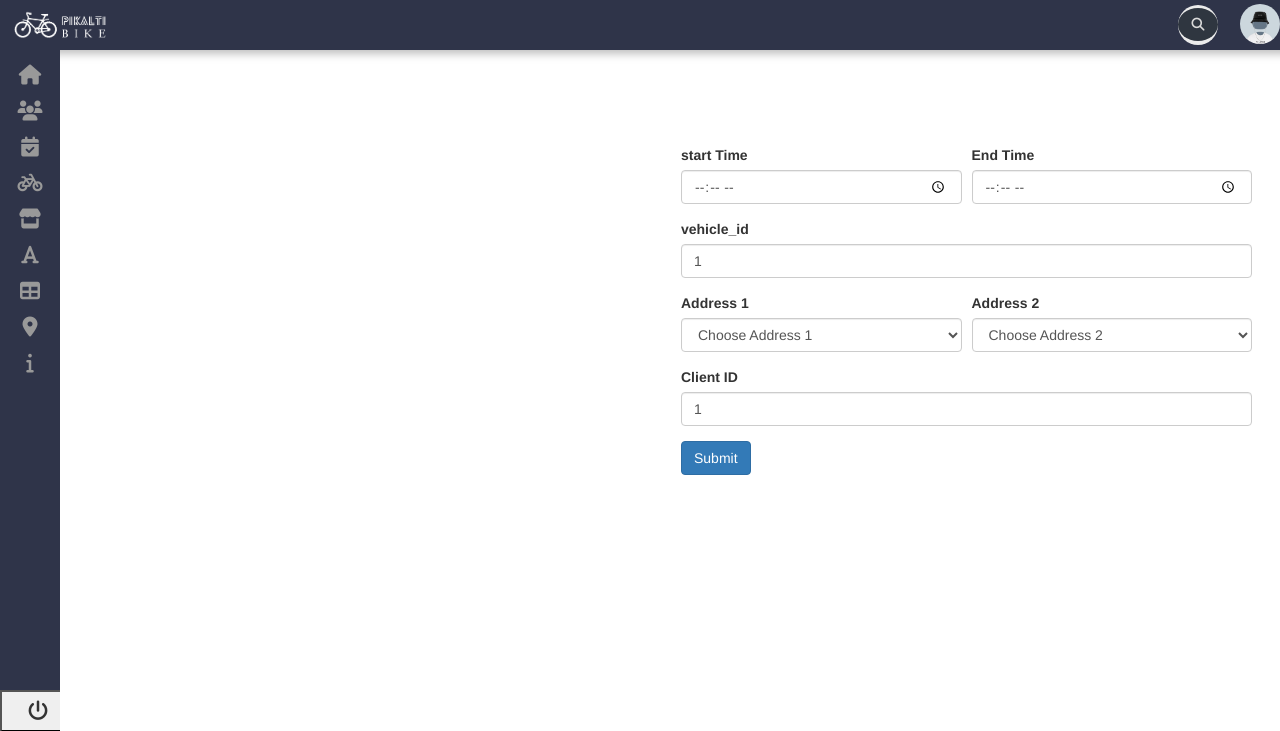
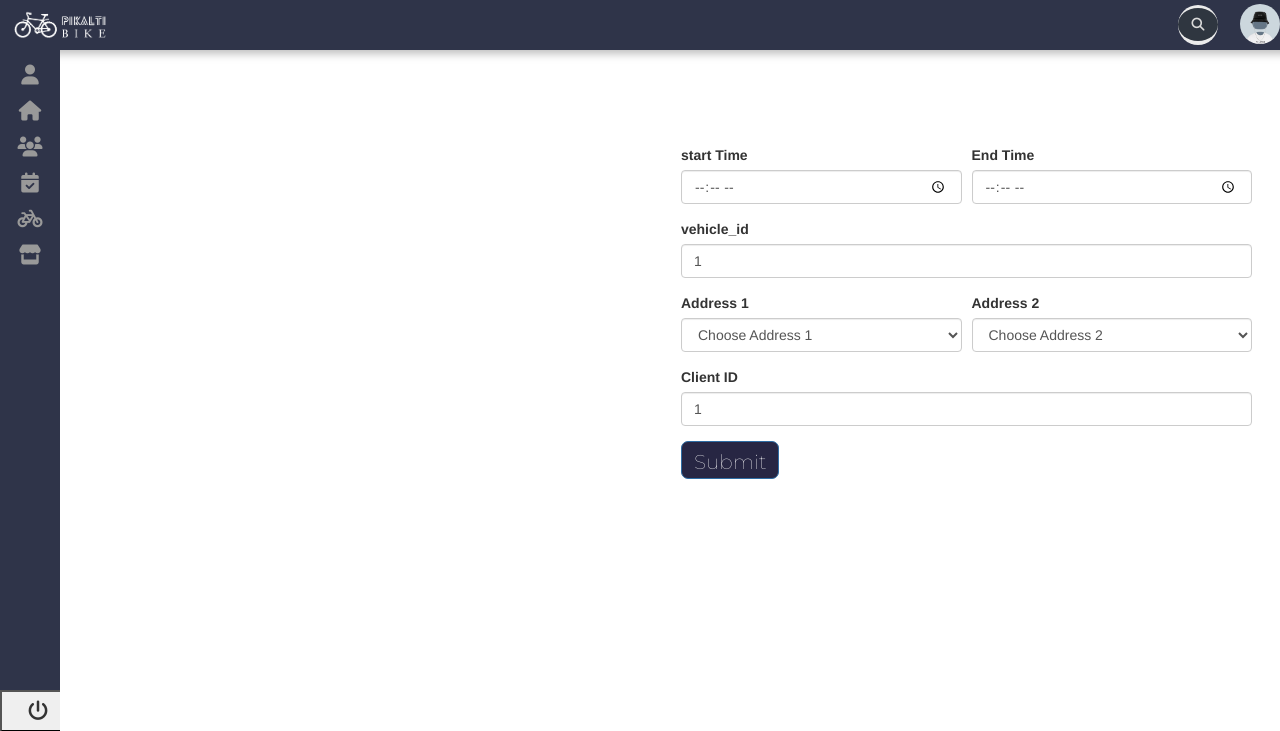
Before and after one commit to BouzineAicha/Pikalti, a PHP site: page /Reservation.php?idv=1 in a window 1280 px wide. Shown: the top 731 px of the page. Run offline with PHP 8.4, Linux system fonts and the light colour scheme; the visitor is signed in with stand-in values (Sample User, id 1); data that the repository does not hold is empty; some libraries are stand-ins or nearby versions.

Commit message:
last de last

```diff
--- a/Bookings.php
+++ b/Bookings.php
@@ -83,7 +83,7 @@ $search = "";
                   <td style="vertical-align:-webkit-baseline-middle;width:160px;text-align:center;"> ' . $row["id_agence"] . '</td>
                   <td style="vertical-align:-webkit-baseline-middle;width:160px;text-align:center;">' . $row["end_time"] . '</td>
                   <td style="vertical-align:-webkit-baseline-middle;width:160px;text-align:center;"> ' . $row["id_agence2"] . '</td>
-                  <td style="vertical-align:-webkit-baseline-middle;width:160px;text-align:center;">' .$row["id_agence2"]. '</td>
+                  <td style="vertical-align:-webkit-baseline-middle;width:160px;text-align:center;">' .$row["daily_hour_Rate"]. '</td>
                   <td style="vertical-align:-webkit-baseline-middle;width:124px;text-align:center;"> <a href="update.php? id=' . $row["ID_reservation"] . ' "<i class="fa fa-edit 2x btn " style="vertical-align:-webkit-baseline-middle;width:124px;text-align:center;font-size:20px;"></i></a>  </td>
                   <td style="vertical-align:-webkit-baseline-middle;width:127px;text-align:center;"> <form action="Bookings.php" method="post"> <a href="Bookings.php?ID_delete='.  $row["ID_reservation"].'"onClick="return confirm(`Are you sure you want to delete?`)"> <i class="bx bx-trash icon 2x btn" style="font-size:20px;"></i></a></form> </td>'
 
--- a/Reservation.php
+++ b/Reservation.php
@@ -113,7 +113,14 @@ header("location:Bookings.php");
                     </div>
 
 
-                <button type="submit" class="btn btn-primary" name="submit">Submit</button>
+                <button type="submit" class="btn btn-primary" style="  font-family: 'Montserrat';
+  background: #272643;
+  border-radius: 7px;
+  font-size: 20px;
+  font-weight: 500;
+  text-align: center;
+  height:38px;
+  color: #fff;" name="submit">Submit</button>
                 </div>
 
 
--- a/login.php
+++ b/login.php
@@ -17,8 +17,8 @@ if (isset($_POST['submit'])) {
 
     //  $_SESSION["fullName"]= $_POST['fullName'];
 
-    $_SESSION["email"] =$_POST['managerEmail'];
-    // $_SESSION["fnam"] = $row_assoc['fullName'];
+    // $_SESSION["email"] =$_POST['managerEmail'];
+    $_SESSION["fnam"] = $row_assoc['fullName'];
     // $_SESSION['fullName'] = $firstname;
 
     header("location:home.php");
--- a/nav.php
+++ b/nav.php
@@ -1,6 +1,7 @@
 
 <?php
-// session_start();
+include "connection.php";
+session_start();
 if (isset($_POST["logout"])) {
     session_destroy();
       header("location:login.php");
@@ -46,6 +47,13 @@ if (isset($_POST["logout"])) {
             <ul>
                 <li>
                     <a href="home.php">
+                        <i class="fa fa-user fa-2x"></i>
+                        <span class="nav-text">
+                        <?php echo $_SESSION["fnam"]; ?>
+                        </span>
+                    </a>
+                <li>
+                    <a href="home.php">
                         <i class="fa fa-home fa-2x"></i>
                         <span class="nav-text">
                             Dashboard
@@ -63,7 +71,7 @@ if (isset($_POST["logout"])) {
 
                 </li>
                 <li class="has-subnav">
-                    <a href="addReservation.php">
+                    <a href="bookings.php">
                         <i class="fa fa-calendar-check fa-2x"></i>
                         <span class="nav-text">
                             Reservations
@@ -89,38 +97,6 @@ if (isset($_POST["logout"])) {
                         </span>
                     </a>
                 </li>
-                <li>
-                    <a href="#">
-                        <i class="fa fa-font fa-2x"></i>
-                        <span class="nav-text">
-                            Quotes
-                        </span>
-                    </a>
-                </li>
-                <li>
-                    <a href="#">
-                        <i class="fa fa-table fa-2x"></i>
-                        <span class="nav-text">
-                            Tables
-                        </span>
-                    </a>
-                </li>
-                <li>
-                    <a href="#">
-                        <i class="fa fa-map-marker fa-2x"></i>
-                        <span class="nav-text">
-                            Maps
-                        </span>
-                    </a>
-                </li>
-                <li>
-                    <a href="#">
-                        <i class="fa fa-info fa-2x"></i>
-                        <span class="nav-text">
-                            Documentation
-                        </span>
-                    </a>
-                </li>
             </ul>
             <form method="POST" action="nav.php">
                 <button name="logout" class="logout">
--- a/site.php
+++ b/site.php
@@ -264,7 +264,7 @@
                       $resultt = $conn->query($sqll);    ?>
                       <div class="articl1">
          <?php foreach ($resultt as $row) {?>
-          <div class="vhc"> <img src="images/<?php echo $row['img']?>"style=" width: 177px; "></div>
+          <div class="vhc"> <img src="images/<?php echo $row['img']?>"style=" width: 177px; margin-left: 45px;"></div>
           <?php } ?>
 
         </div>
@@ -272,7 +272,7 @@
                       $result = $conn->query($sql);    ?>
                       <div class="articl1">
          <?php foreach ($result as $row) {?>
-          <div class="vhc"> <img src="images/<?php echo $row['img']?>" style=" width: 177px; "></div>
+          <div class="vhc"> <img src="images/<?php echo $row['img']?>" style=" width: 177px; margin-left: 45px;"></div>
           <?php } ?>
         </div>
 
--- a/style.css
+++ b/style.css
@@ -37,7 +37,7 @@
 }
 .login input {
   color: hsl(0, 0%, 100%);
-  margin-left: 50px;
+  margin-left: 70px;
   box-sizing: border-box;
   width: 318px;
   height: 50px;
--- a/vehicl.php
+++ b/vehicl.php
@@ -1,6 +1,6 @@
 <?php
+// session_start();
 include "connection.php";
-session_start();
 $_SESSION["test"]=$_GET['idc'];
 ?>
 <!DOCTYPE html>
```
Also changed, not shown: addResevation.html (deleted, +0 -23 lines), update.php (+8 -1 lines), validation.js (+31 -47 lines).
